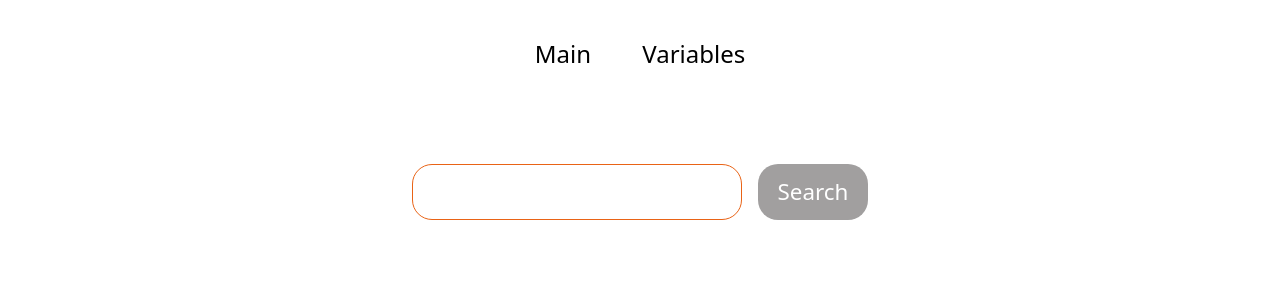
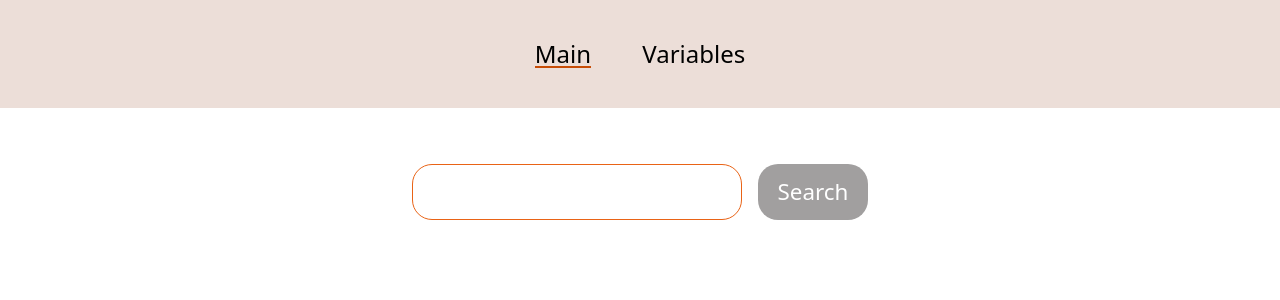
Before and after one commit to Mykhailenko-Oleksandr/apb-test, a React (Vite) app: page / in a window 1280 px wide. Shown: the top 300 px of the page. Built offline with nearby package versions, Linux system fonts and the light colour scheme.

Commit message:
upd header

```diff
--- a/src/components/Header/Header.module.css
+++ b/src/components/Header/Header.module.css
@@ -5,11 +5,27 @@
   gap: 4%;
   padding-top: 20px;
   padding-bottom: 20px;
+  background-color: #ecded8;
 }
 
 .link {
+  position: relative;
   font-size: clamp(1rem, 5vw, 1.5rem);
-
   padding-top: 20px;
   padding-bottom: 20px;
+  transition: color 300ms ease;
+
+  &:hover {
+    color: #c74c06;
+  }
 }
+
+.link.currentPage::after {
+  content: "";
+  width: 100%;
+  height: 2px;
+  background-color: #c74c06;
+  position: absolute;
+  left: 0;
+  bottom: 20px;
+}
--- a/src/components/Header/Header.tsx
+++ b/src/components/Header/Header.tsx
@@ -1,13 +1,25 @@
-import { Link } from "react-router-dom";
+import { Link, useLocation } from "react-router-dom";
 import css from "./Header.module.css";
+import clsx from "clsx";
 
 export default function Header() {
+  const location = useLocation();
+
   return (
     <header className={css.header}>
-      <Link to="/" className={css.link}>
+      <Link
+        to="/"
+        className={clsx(css.link, location.pathname === "/" && css.currentPage)}
+      >
         Main
       </Link>
-      <Link to="/variables" className={css.link}>
+      <Link
+        to="/variables"
+        className={clsx(
+          css.link,
+          location.pathname === "/variables" && css.currentPage,
+        )}
+      >
         Variables
       </Link>
     </header>
```
